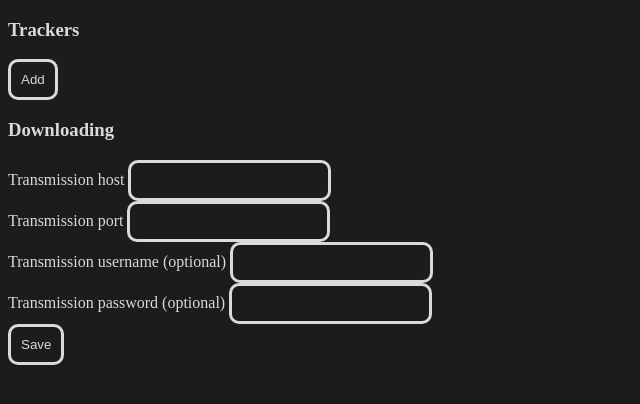
After one commit to highghlow/just-download, a Flask app: page /config in a window 1280 px wide. The commit adds this page. Shown: the top 404 px of the page, without its empty margins (0-640 px from the left). Run offline with Flask 3, Linux system fonts and the light colour scheme.

Commit message:
Added a proper config menu

```diff
--- a/app.py
+++ b/app.py
@@ -1,4 +1,4 @@
-from flask import Flask, render_template, send_from_directory, request
+from flask import Flask, redirect, render_template, send_from_directory, request
 import requests
 import urllib.parse
 import os
@@ -10,6 +10,8 @@
 app = Flask(__name__)
 CONFIG_LOCATION = os.environ.get("CONFIG_LOCATION", "./config.json")
 DEFAULT_CONFIG = json.loads(os.environ.get("CONFIG", "{}"))
+
+LOCK_TRANSMISSION_CONFIG = "LOCK_TRANSMISSION_CONFIG" in os.environ.keys()
 
 def load_config():
     if not os.path.exists(CONFIG_LOCATION):
@@ -33,6 +35,10 @@
 @app.route("/debug")
 def debug():
     return render_template("debug.html", config=json.dumps(load_config()))
+
+@app.route("/config")
+def config():
+    return render_template("config.html", config=json.dumps(load_config()), lock_transmission=LOCK_TRANSMISSION_CONFIG)
 
 @app.route("/search")
 def search():
@@ -115,10 +121,10 @@
 
 @app.route("/set-config", methods=["POST"])
 def set_config():
-    print(request.form)
+    print("Config:", request.form["config"])
     config = json.loads(request.form["config"])
     save_config(config)
-    return config
+    return redirect(request.form.get("backlink", "/"))
 
 @app.route("/download", methods=["POST"])
 def download():
--- /dev/null
+++ b/public/config.js
@@ -0,0 +1,76 @@
+const config = JSON.parse(document.getElementById("config").innerText)
+const config_target = document.getElementById("config-target");
+const config_send = document.getElementById("config-send");
+const tracker_list = document.getElementById("tracker-list");
+
+const init_config = () => {
+  Array.from(document.getElementsByClassName("config-input")).forEach((elem) => {
+    elem.value = eval("config."+elem.dataset.entry);
+  });
+
+  config.indexers.forEach((tracker) => {
+    add_tracker(tracker.url, tracker.api_key);
+  });
+}
+
+const save = () => {
+  let new_trackers = [];
+  Array.from(document.getElementsByClassName("tracker-entry")).forEach((elem) => {
+    let url = elem.getElementsByClassName("tracker-url-input").item(0).value;
+    let api_key = elem.getElementsByClassName("tracker-api-key-input").item(0).value;
+
+    if (api_key == "") { api_key = null; }
+
+    new_trackers.push({ url: url, api_key: api_key });
+  });
+
+  config.indexers = new_trackers;
+
+  Array.from(document.getElementsByClassName("config-input")).forEach((elem) => {
+    let val = elem.value;
+    if (elem.dataset.int) { val = +val }
+    eval("config."+elem.dataset.entry+"=val");
+  });
+  config_target.innerText = JSON.stringify(config);
+  config_send.click();
+};
+
+const add_empty_tracker = () => {
+  add_tracker("", "");
+}
+
+const add_tracker = (url, api_key) => {
+  let new_tracker = document.createElement("div");
+
+  let url_input_label = document.createElement("span");
+  url_input_label.innerText = "Torznab Url:";
+
+  let url_input = document.createElement("input");
+  url_input.classList.add("tracker-url-input");
+  url_input.value = url;
+
+  new_tracker.appendChild(url_input_label);
+  new_tracker.appendChild(url_input);
+  new_tracker.appendChild(document.createElement("br"));
+
+  let api_key_input_label = document.createElement("span");
+  api_key_input_label.innerText = "Api key (optional):";
+
+  let api_key_input = document.createElement("input");
+  api_key_input.classList.add("tracker-api-key-input");
+  api_key_input.value = api_key;
+
+  new_tracker.appendChild(api_key_input_label);
+  new_tracker.appendChild(api_key_input);
+  new_tracker.appendChild(document.createElement("br"));
+
+  let delete_button = document.createElement("button");
+  delete_button.innerText = "Remove";
+  delete_button.onclick = () => { new_tracker.remove() }
+  new_tracker.appendChild(delete_button);
+
+  new_tracker.classList.add("tracker-entry");
+  tracker_list.appendChild(new_tracker);
+}
+
+init_config();
--- a/public/style.css
+++ b/public/style.css
@@ -15,7 +15,7 @@
 	text-align: center;
 }
 
-input, button, textarea {
+input, button, textarea, .tracker-entry {
 	color: var(--white);
 	background-color: transparent;
 	border-color: var(--white);
@@ -154,3 +154,7 @@
 	text-align: center;
 	color: var(--grey);
 }
+
+.tracker-entry {
+	margin-bottom: 10px;
+}
--- /dev/null
+++ b/templates/config.html
@@ -0,0 +1,46 @@
+<!DOCTYPE html>
+
+<link rel="stylesheet" href="/public/style.css">
+<link rel="icon" href="/public/icon.png"></link>
+<title>Just. Download.</title>
+
+<p id="config" hidden>{{ config|e }}</p>
+
+<div id="tracker-config">
+    <h3>Trackers</h3>
+
+    <div id="tracker-list"></div>
+
+    <button onclick="add_empty_tracker();">Add</button>
+</div>
+
+<div id="transmission-config" {% if lock_transmission %}hidden{% endif %}>
+    <h3>Downloading</h3>
+
+    <label for="transmission-host">Transmission host</label>
+    <input id="transmission-host" class="config-input" data-entry="transmission.host" />
+    <br />
+
+    <label for="transmission-port">Transmission port</label>
+    <input id="transmission-port" class="config-input" data-int data-entry="transmission.port" />
+    <br />
+
+    <label for="transmission-username">Transmission username (optional)</label>
+    <input id="transmission-username" class="config-input" data-entry="transmission.username" />
+    <br />
+
+    <label for="transmission-password">Transmission password (optional)</label>
+    <input id="transmission-password" class="config-input" data-entry="transmission.password" />
+    <br />
+</div>
+
+<button onclick="save();">Save</button>
+
+<form action="/set-config" method="POST" hidden>
+    <textarea name="config" id="config-target"></textarea>
+    <input name="backlink" value="/" />
+    <br>
+    <input type="submit" value="Set config" id="config-send">
+</form>
+
+<script src="/public/config.js"></script>
--- a/templates/debug.html
+++ b/templates/debug.html
@@ -8,6 +8,12 @@
 
 <pre id="config">{{ config|e }}</pre>
 
+<form action="/set-config" method="POST">
+	<textarea name="config">{{ config|e }}</textarea>
+    <br>
+    <input type="submit" value="Set config">
+</form>
+
 <h2>Search</h2>
 
 <input id="search-query", placeholder="Search query"></input>
```
Also changed, not shown: templates/index.html (+6 -10 lines).
